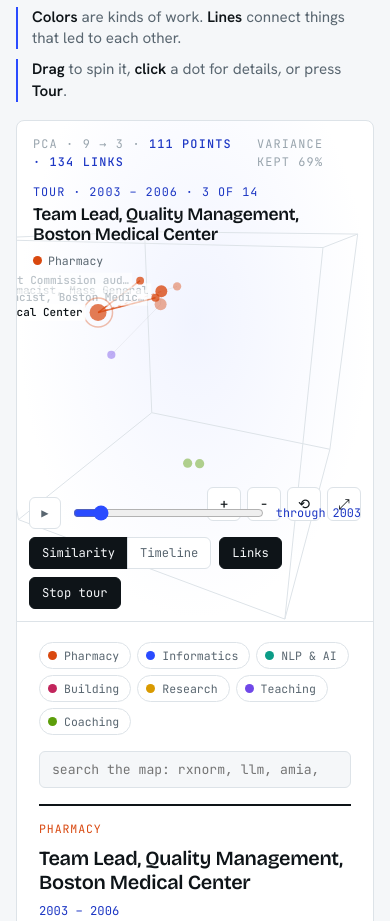
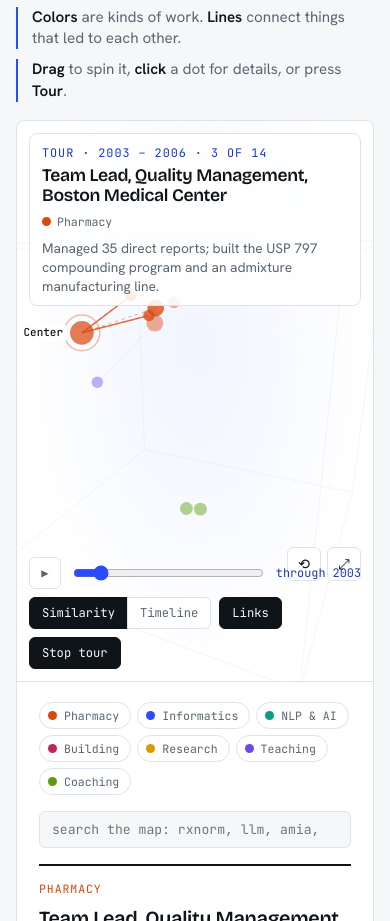
Before and after one commit to jdoole/johndoole.com, a plain HTML site: page index.html in a window 390 px wide. Shown: the part 3466-4387 px from the top of the page. Drawn offline with nearby package versions, Linux system fonts and the light colour scheme.

Commit message:
Map on phones: bigger dots and tap targets, labels only on the highlighted point, caption with description, no PCA HUD, faint box, taller stage
Co-Authored-By: Claude Opus 5.5 <noreply@anthropic.com>

```diff
--- a/index.html
+++ b/index.html
@@ -222,7 +222,15 @@
   .space .cap .k { display: inline-flex; align-items: center; gap: 6px; font-family: var(--mono); font-size: 0.72rem; color: var(--muted); margin-top: 6px; }
   .space .cap .k i { width: 9px; height: 9px; border-radius: 50%; display: inline-block; }
   .space .cap .s { font-family: var(--mono); font-size: 0.7rem; color: var(--faint); margin-top: 8px; }
-  @media (max-width: 640px) { .space .cap { top: 62px; } .space .cap .s { display: none; } .space .cap .t { font-size: 1.1rem; } }
+  .space .cap .d { display: none; }
+  @media (max-width: 640px) {
+    .space .hud { display: none; }
+    .space .cap { top: 12px; left: 12px; right: 12px; max-width: none; padding: 10px 12px; border-radius: 8px; background: color-mix(in srgb, var(--panel) 88%, transparent); border: 1px solid var(--rule); }
+    .space .cap .s { display: none; } .space .cap .t { font-size: 1.1rem; }
+    .space .cap .d { display: -webkit-box; -webkit-line-clamp: 3; -webkit-box-orient: vertical; overflow: hidden; font-size: 0.86rem; line-height: 1.35; color: var(--muted); margin-top: 6px; }
+    .space canvas { height: min(72vh, 560px); min-height: 440px; }
+    .space .ctl button[data-z="in"], .space .ctl button[data-z="out"] { display: none; }
+  }
   .read { display: grid; grid-template-columns: repeat(4, minmax(0, 1fr)); gap: 10px 28px; margin: 0 0 18px; padding: 0; list-style: none; }
   .read li { font-size: 0.95rem; color: var(--muted); line-height: 1.4; padding-left: 14px; border-left: 2px solid var(--accent); }
   .read li b { color: var(--fg); font-weight: 600; }
@@ -815,7 +823,7 @@
 
     // ---- projection ----
     var proj = [];
-    function cam() { return { cy: Math.cos(yaw), sy: Math.sin(yaw), cp: Math.cos(pitch), sp: Math.sin(pitch), R: Math.min(W, H) * 0.36 * zoom, f: 3.2 }; }
+    function cam() { return { cy: Math.cos(yaw), sy: Math.sin(yaw), cp: Math.cos(pitch), sp: Math.sin(pitch), R: Math.min(W, H) * (W < 640 ? 0.42 : 0.36) * zoom, f: 3.2 }; }
     function to2d(p, c) {
       var x = p[0] * c.cy - p[2] * c.sy, z = p[0] * c.sy + p[2] * c.cy, y = p[1] * c.cp - z * c.sp; z = p[1] * c.sp + z * c.cp;
       var s = c.f / (c.f + z);
@@ -826,7 +834,7 @@
     function cube() {
       var c = cam(), pts = [];
       for (var q = 0; q < 8; q++) pts.push(to2d([(q & 1 ? 1 : -1), (q & 2 ? 1 : -1), (q & 4 ? 1 : -1)], c));
-      ctx.strokeStyle = rule; ctx.lineWidth = 1; ctx.globalAlpha = 1; ctx.beginPath();
+      ctx.strokeStyle = rule; ctx.lineWidth = 1; ctx.globalAlpha = W < 640 ? 0.35 : 1; ctx.beginPath();
       [[0, 1], [1, 3], [3, 2], [2, 0], [4, 5], [5, 7], [7, 6], [6, 4], [0, 4], [1, 5], [2, 6], [3, 7]].forEach(function (ed) { ctx.moveTo(pts[ed[0]].x, pts[ed[0]].y); ctx.lineTo(pts[ed[1]].x, pts[ed[1]].y); });
       ctx.stroke();
       if (mix > 0.5) {
@@ -883,12 +891,12 @@
         var depth = (p.z + 1.2) / 2.4;
         var alpha = m ? (0.95 - depth * 0.5) : 0.08;
         if ((selected >= 0 || pair) && m && !isSel && !isNN && !isAdj) alpha *= (pair ? 0.3 : 0.55);
-        var r = (it.anchor ? 5.2 : 3.6) * p.s * (isSel ? 1.6 : isHov ? 1.35 : 1);
+        var r = (it.anchor ? 5.2 : 3.6) * (W < 640 ? 1.4 : 1) * p.s * (isSel ? 1.6 : isHov ? 1.35 : 1);
         if (isEnd) col = accent;
         ctx.globalAlpha = alpha; ctx.fillStyle = col;
         ctx.beginPath(); ctx.arc(p.x, p.y, r, 0, Math.PI * 2); ctx.fill();
         if (isSel || isHov) { ctx.globalAlpha = 0.35; ctx.beginPath(); ctx.arc(p.x, p.y, r + 6, 0, Math.PI * 2); ctx.strokeStyle = col; ctx.lineWidth = 1.5; ctx.stroke(); }
-        var label = isSel || isHov || isNN || isAdj || (it.anchor && m && !anyFilter && selected < 0 && !pair && p.s > 0.95) || (anyFilter && m && query);
+        var label = W < 640 ? (isSel || isHov || (isEnd && pair)) : isSel || isHov || isNN || isAdj || (it.anchor && m && !anyFilter && selected < 0 && !pair && p.s > 0.95) || (anyFilter && m && query);
         if (label) {
           var lit = isSel || isHov;
           var t = it.label.length > 44 && !lit ? it.label.slice(0, 42) + '…' : it.label;
@@ -925,7 +933,7 @@
 
     // ---- interaction ----
     function pick(mx, my) {
-      var best = -1, bd = 14 * 14;
+      var best = -1, bd = W < 640 ? 24 * 24 : 14 * 14;
       proj.forEach(function (p) { if (!matches(p.i)) return; var dx = p.x - mx, dy = p.y - my, d = dx * dx + dy * dy; if (d < bd) { bd = d; best = p.i; } });
       return best;
     }
@@ -1017,7 +1025,7 @@
       if (tour.n === TOUR.length - 1) setYear(Y1);
       var it = ITEMS[idx];
       capEl.innerHTML = '<div class="y">Tour · ' + esc(it.years) + ' · ' + (tour.n + 1) + ' of ' + TOUR.length + '</div><div class="t">' + esc(it.label) + '</div>' +
-        '<div class="k"><i style="background:' + colors[it.cat] + '"></i>' + esc(CATS[it.cat].name) + '</div><div class="s">click or drag the map to explore on your own</div>';
+        '<div class="k"><i style="background:' + colors[it.cat] + '"></i>' + esc(CATS[it.cat].name) + '</div>' + (it.detail ? '<div class="d">' + esc(it.detail) + '</div>' : '') + '<div class="s">click or drag the map to explore on your own</div>';
       capEl.classList.add('on');
     }
     var capEl = document.getElementById('space-cap'), userTouched = false, autoToured = false;
```
Also changed, not shown: src/page.html (+15 -7 lines).
